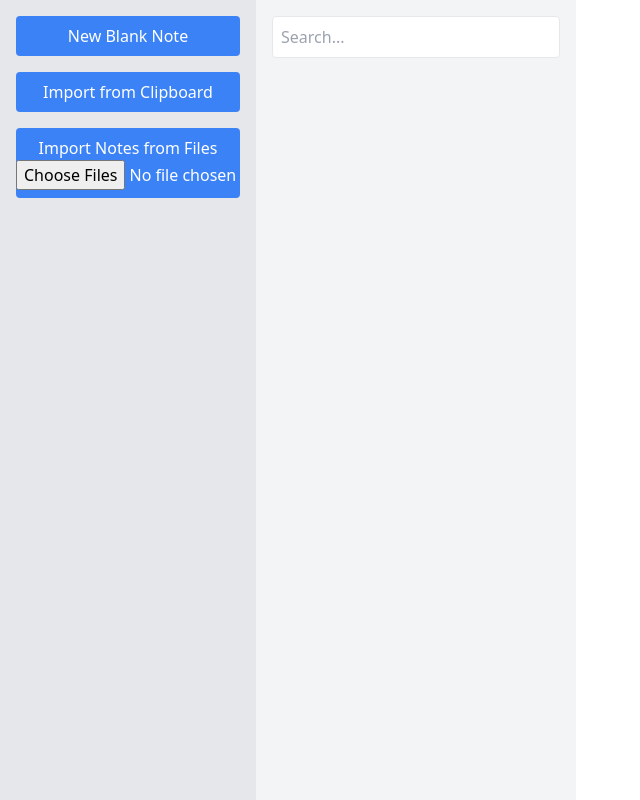
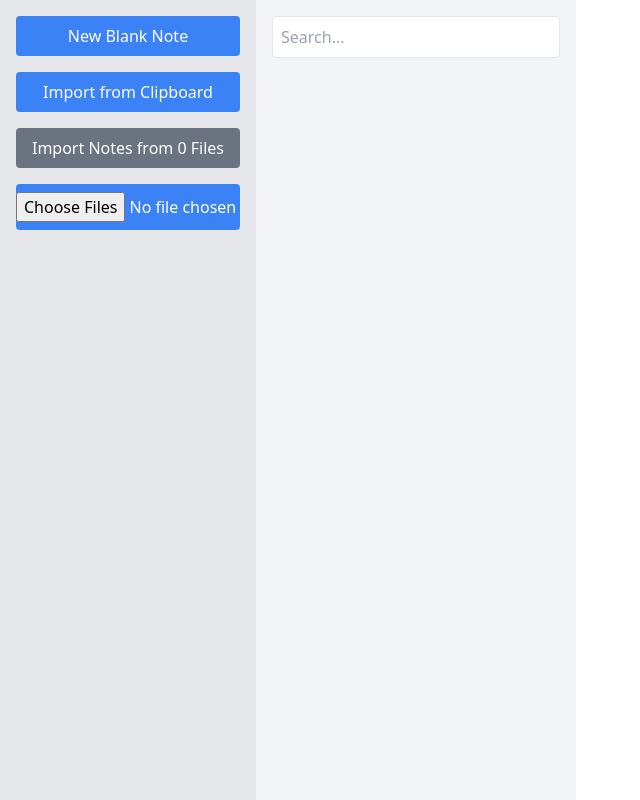
Before and after one commit to LyndonFan/Aether, a React (Create React App) app in the folder frontend/: page / in a window 1280 px wide. Shown: the whole page, without its empty margins (0-640 px from the left). Built offline with nearby package versions, Linux system fonts and the light colour scheme.

Commit message:
feat: actually uploade contents from files

```diff
--- a/frontend/src/components/Sidebar.tsx
+++ b/frontend/src/components/Sidebar.tsx
@@ -1,4 +1,4 @@
-import React from "react";
+import React, { ChangeEvent, useState } from "react";
 
 interface SidebarProps {
 	createNewNotes: (
@@ -12,40 +12,58 @@ export default function Sidebar({
 	const BUTTON_STYLING_CLASS_NAME =
 		"bg-blue-500 text-white w-full py-2 rounded";
 
+	const DISABLED_BUTTON_STYLING_CLASS_NAME =
+		"bg-gray-500 text-white w-full py-2 rounded";
+
 	const newNoteFromClipboard = () => {
 		navigator.clipboard
 			.readText()
 			.then((content) => createNewNotes([content]));
 	};
 
-	const onReceiveFileInput = (event: EventTarget) => {
+	const [uploadedFileContents, setUploadedFileContents] =
+		useState<Map<string, string>>(new Map());
+
+	const onReceiveFileInput = async (
+		event: ChangeEvent<HTMLInputElement>
+	) => {
 		console.log(event);
+		const files = event.target.files
+			? [...event.target.files]
+			: [];
+		const newContents: Map<string, string> = new Map();
+		const promises = files.map((file) => {
+			return new Promise((resolve, reject) => {
+				let reader = new FileReader();
+				reader.onload = () => {
+					newContents.set(
+						file.name,
+						reader.result as string
+					);
+					resolve(null);
+				};
+				reader.onerror = null;
+				reader.readAsText(file);
+			});
+		});
+		await Promise.all(promises);
+		setUploadedFileContents(
+			new Map([
+				...uploadedFileContents.entries(),
+				...newContents.entries(),
+			])
+		);
 	};
 
-	// input.addEventListener("change", (e) => {
-	// 	const files = Array.from(e.target.files || []);
-	// 	files.forEach((file) => {
-	// 		const reader = new FileReader();
-	// 		reader.onload = (e) => {
-	// 			const content = e.target?.result as string;
-	// 			const title = file.name.replace(
-	// 				/\.md$/i,
-	// 				""
-	// 			);
-	// 			fetch("/api/notes", {
-	// 				method: "POST",
-	// 				headers: {
-	// 					"Content-Type": "application/json",
-	// 				},
-	// 				body: JSON.stringify({
-	// 					title,
-	// 					content,
-	// 				}),
-	// 			});
-	// 		};
-	// 		reader.readAsText(file);
-	// 	});
-	// });
+	const onSubmit = (event: React.FormEvent) => {
+		event.preventDefault();
+		createNewNotes([...uploadedFileContents.values()]);
+		setUploadedFileContents(new Map());
+		let fileInputElement =
+			document.getElementById("file-uploads")!;
+		(fileInputElement as HTMLInputElement).value = "";
+	};
+
 	return (
 		<div className="max-w-1/5 h-screen bg-gray-200 p-4 space-y-4">
 			<button
@@ -60,10 +78,31 @@ export default function Sidebar({
 			>
 				Import from Clipboard
 			</button>
-			<button className={BUTTON_STYLING_CLASS_NAME}>
-				Import Notes from Files
-				<input type="file" accept=".md,.txt" multiple />
-			</button>
+			<form className="space-y-4">
+				<input
+					className={
+						uploadedFileContents.size === 0
+							? DISABLED_BUTTON_STYLING_CLASS_NAME
+							: BUTTON_STYLING_CLASS_NAME
+					}
+					type="submit"
+					disabled={uploadedFileContents.size === 0}
+					value={`Import Notes from ${
+						uploadedFileContents.size
+					} File${
+						uploadedFileContents.size === 1 ? "" : "s"
+					}`}
+					onClick={onSubmit}
+				/>
+				<input
+					id="file-uploads"
+					type="file"
+					accept=".md,.txt"
+					multiple
+					className={BUTTON_STYLING_CLASS_NAME}
+					onChange={onReceiveFileInput}
+				/>
+			</form>
 		</div>
 	);
 }
```
